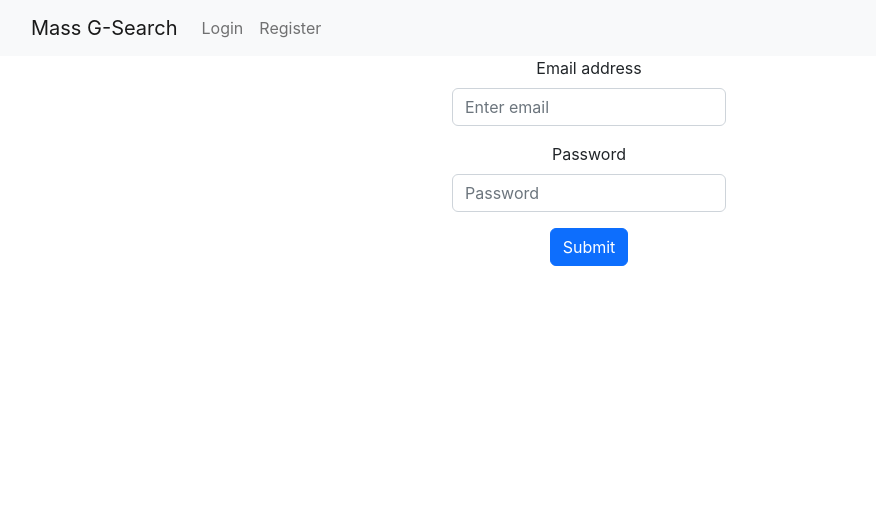
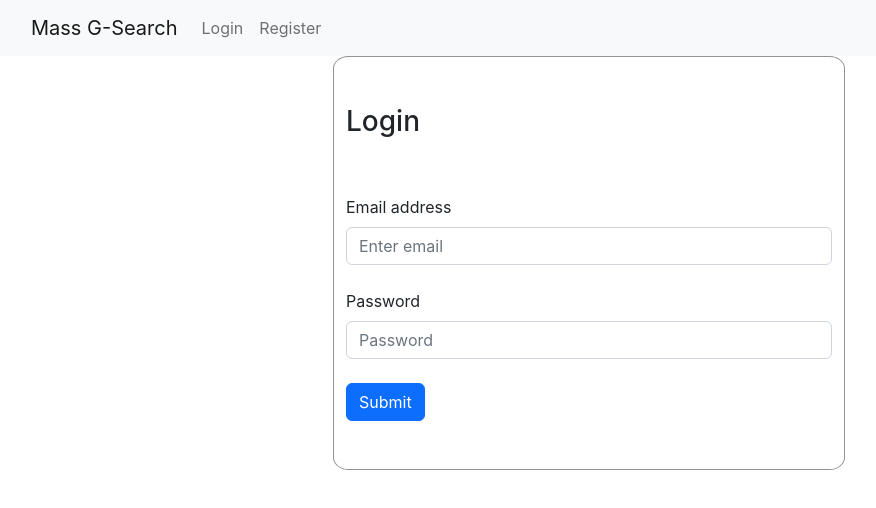
Before and after one commit to kiattisakng9/nimble-mass-gsearch, a React (Create React App) app: page / in a window 1280 px wide. Shown: the top 508 px of the page, without its empty margins (51-927 px from the left). Built offline with nearby package versions, Linux system fonts and the light colour scheme.

Commit message:
Adjust style of login and registration forms

```diff
--- a/src/App.scss
+++ b/src/App.scss
@@ -28,9 +28,11 @@ $screenHeight: 75vh;
 .App-link {
   color: #61dafb;
 }
+
 .view-height {
   height: $screenHeight;
 }
+
 .keywords-list-container {
   height: 67vh;
   overflow: scroll;
@@ -89,3 +91,9 @@ $screenHeight: 75vh;
 .fetched-results-label {
   text-align: right;
 }
+
+.forms-container {
+  width: 40%;
+  border: rgb(148, 146, 146) solid 1px;
+  border-radius: 3%;
+}
--- a/src/Pages/KeywordsComponents/KeywordsItem.js
+++ b/src/Pages/KeywordsComponents/KeywordsItem.js
@@ -13,7 +13,7 @@ const KeywordsItem = (props) => {
   };
 
   return (
-    <ListGroup.Item action onClick={handleItemClick}>
+    <ListGroup.Item action key={ID} onClick={handleItemClick}>
       {title.current}
     </ListGroup.Item>
   );
--- a/src/Pages/LoginPage.js
+++ b/src/Pages/LoginPage.js
@@ -1,5 +1,5 @@
 import React, { useRef } from "react";
-import { Button, Container, Form, Row } from "react-bootstrap";
+import { Button, Container, Form, Row, Col } from "react-bootstrap";
 
 import { useAuth } from "../Contexts/AuthContext";
 
@@ -36,10 +36,14 @@ const LoginPage = () => {
 
   return (
     <div>
-      <Row>
-        <Container className='center-container'>
+      <Container className='mx-auto forms-container'>
+        <Row className='mb-5 mt-5'>
+          <Col md={12}>
+            <h3>Login</h3>
+          </Col>
+        </Row>
         <Form onSubmit={handleSubmit}>
-            <Form.Group className='mb-3' controlId='email'>
+          <Form.Group className='mb-4' controlId='email'>
             <Form.Label>Email address</Form.Label>
             <Form.Control
               required
@@ -49,7 +53,7 @@ const LoginPage = () => {
               onChange={(evt) => handleOnChangeInputs(evt, inputEmail)}
             />
           </Form.Group>
-            <Form.Group className='mb-3' controlId='password'>
+          <Form.Group className='mb-4' controlId='password'>
             <Form.Label>Password</Form.Label>
             <Form.Control
               required
@@ -59,12 +63,11 @@ const LoginPage = () => {
               onChange={(evt) => handleOnChangeInputs(evt, inputPassword)}
             />
           </Form.Group>
-            <Button variant='primary' type='submit'>
+          <Button variant='primary' type='submit' className='mb-5'>
             Submit
           </Button>
         </Form>
       </Container>
-      </Row>
     </div>
   );
 };
--- a/src/Pages/RegistrationPage.js
+++ b/src/Pages/RegistrationPage.js
@@ -1,5 +1,5 @@
 import React, { useRef } from "react";
-import { Button, Container, Form, Row } from "react-bootstrap";
+import { Button, Container, Form, Row, Col } from "react-bootstrap";
 import { useAuth } from "../Contexts/AuthContext";
 
 const RegistrationPage = () => {
@@ -41,8 +41,13 @@ const RegistrationPage = () => {
 
   return (
     <div>
-      <Row>
-        <Container className='center-container'>
+      <Container className='mx-auto forms-container'>
+        <Row className='mb-5 mt-5'>
+          <Col md={12}>
+            <h3>Registration Form</h3>
+          </Col>
+        </Row>
+        <Row>
           <Form onSubmit={handleSubmit}>
             <Form.Group className='mb-3' controlId='firstName'>
               <Form.Label>First Name</Form.Label>
@@ -74,7 +79,7 @@ const RegistrationPage = () => {
                 onChange={(evt) => handleOnChangeInputs(evt, inputEmail)}
               />
             </Form.Group>
-            <Form.Group className='mb-3' controlId='password'>
+            <Form.Group className='mb-5' controlId='password'>
               <Form.Label>Password</Form.Label>
               <Form.Control
                 required
@@ -85,12 +90,12 @@ const RegistrationPage = () => {
                 onChange={(evt) => handleOnChangeInputs(evt, inputPassword)}
               />
             </Form.Group>
-            <Button variant='primary' type='submit'>
+            <Button variant='primary' type='submit' className='mb-5'>
               Submit
             </Button>
           </Form>
-        </Container>
-      </Row>
+        </Row>
+      </Container>
     </div>
   );
 };
```
Lines whose indentation alone changed are shown as unchanged.
